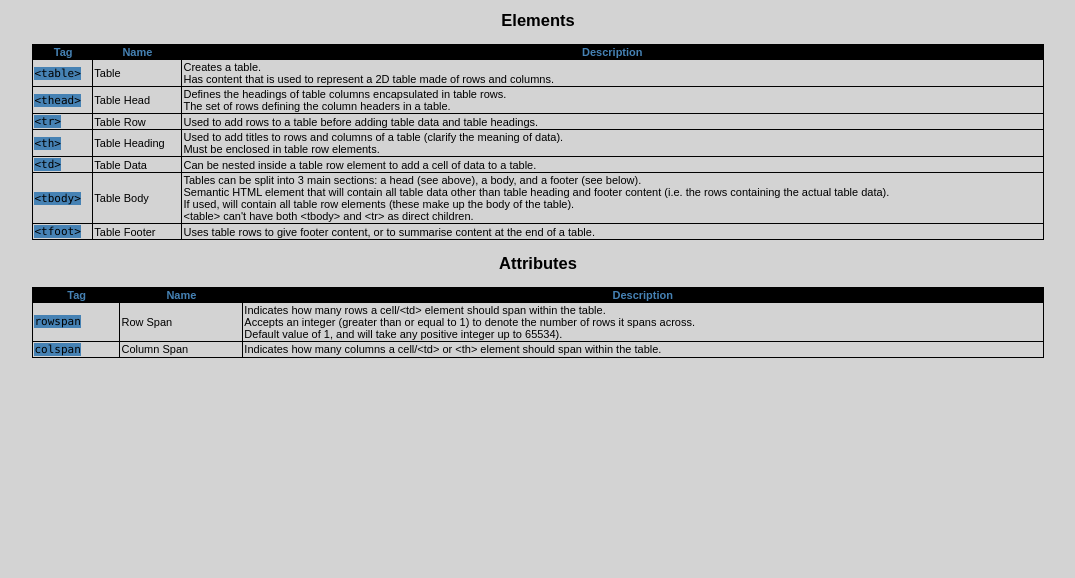
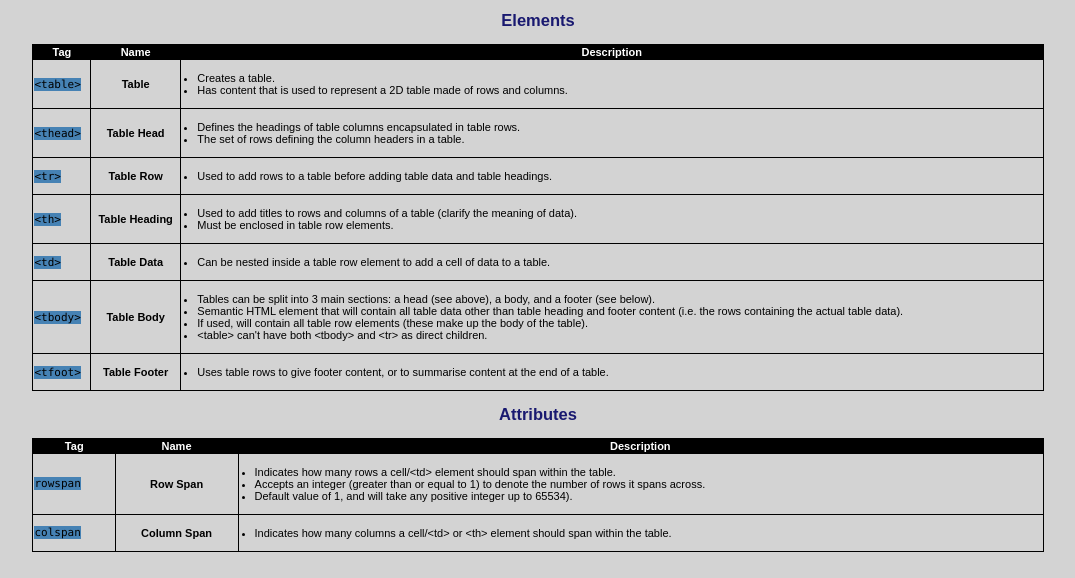
Before and after one commit to CharlieH94/CheatSheet, a plain HTML site: page index.html in a window 1280 px wide. Shown: the part 44-622 px from the top of the page, without its empty margins (102-1177 px from the left). Drawn offline with Linux system fonts and the light colour scheme.

Commit message:
Style changes - bullets, name weight and h2 color

```diff
--- a/index.html
+++ b/index.html
@@ -23,48 +23,72 @@
             <tbody>
                 <tr row>
                     <td><span class="html-tag">&lttable&gt</span></td>
-                    <td>Table</td>
-                    <td>Creates a table.<br>
-                        Has content that is used to represent a 2D table made of rows and columns.
+                    <td class="name">Table</td>
+                    <td>
+                        <ul>
+                            <li>Creates a table.</li>
+                            <li>Has content that is used to represent a 2D table made of rows and columns.</li>
+                        </ul>
                     </td>
                 </tr>
                 <tr row>
                     <td><span class="html-tag">&ltthead&gt</span></td>
-                    <td>Table Head</td>
-                    <td>Defines the headings of table columns encapsulated in table rows.<br>
-                        The set of rows defining the column headers in a table.
+                    <td class="name">Table Head</td>
+                    <td>
+                        <ul>
+                            <li>Defines the headings of table columns encapsulated in table rows.</li>
+                            <li>The set of rows defining the column headers in a table.</li>
+                        </ul>
                     </td>
                 </tr>
                 <tr row>
                     <td><span class="html-tag">&lttr&gt</span></td>
-                    <td>Table Row</td>
-                    <td>Used to add rows to a table before adding table data and table headings.</td>
+                    <td class="name">Table Row</td>
+                    <td>
+                        <ul>
+                            <li>Used to add rows to a table before adding table data and table headings.</li>
+                        </ul>
+                    </td>
                 </tr>
                 <tr row>
                     <td><span class="html-tag">&ltth&gt</span></td>
-                    <td>Table Heading</td>
-                    <td>Used to add titles to rows and columns of a table (clarify the meaning of data).<br>
-                        Must be enclosed in table row elements.
+                    <td class="name">Table Heading</td>
+                    <td>
+                        <ul>
+                            <li>Used to add titles to rows and columns of a table (clarify the meaning of data).</li>
+                            <li>Must be enclosed in table row elements.</li>
+                        </ul>
                     </td>
                 </tr>
                 <tr row>
                     <td><span class="html-tag">&lttd&gt</span></td>
-                    <td>Table Data</td>
-                    <td>Can be nested inside a table row element to add a cell of data to a table.</td>
+                    <td class="name">Table Data</td>
+                    <td>
+                        <ul>
+                            <li>Can be nested inside a table row element to add a cell of data to a table.</li>
+                        </ul>
+                    </td>
                 </tr>
                 <tr row>
                     <td><span class="html-tag">&lttbody&gt</span></td>
-                    <td>Table Body</td>
-                    <td>Tables can be split into 3 main sections: a head (see above), a body, and a footer (see below).<br>
-                        Semantic HTML element that will contain all table data other than table heading and footer content (i.e. the rows containing the actual table data).<br>
-                        If used, will contain all table row elements (these make up the body of the table).<br>
-                        &lttable&gt can't have both &lttbody&gt and &lttr&gt as direct children.
+                    <td class="name">Table Body</td>
+                    <td>
+                        <ul>
+                            <li>Tables can be split into 3 main sections: a head (see above), a body, and a footer (see below).</li>
+                            <li>Semantic HTML element that will contain all table data other than table heading and footer content (i.e. the rows containing the actual table data).</li>
+                            <li>If used, will contain all table row elements (these make up the body of the table).</li>
+                            <li>&lttable&gt can't have both &lttbody&gt and &lttr&gt as direct children.</li>
+                        </ul>
                     </td>
                 </tr>
                 <tr row>
                     <td><span class="html-tag">&lttfoot&gt</span></td>
-                    <td>Table Footer</td>
-                    <td>Uses table rows to give footer content, or to summarise content at the end of a table.</td>
+                    <td class="name">Table Footer</td>
+                    <td>
+                        <ul>
+                            <li>Uses table rows to give footer content, or to summarise content at the end of a table.</li>
+                        </ul>
+                    </td>
                 </tr>
             </tbody>
         </table>
@@ -80,16 +104,23 @@
             <tbody>
                 <tr row>
                     <td><span class="html-tag">rowspan</span></td>
-                    <td>Row Span</td>
-                    <td>Indicates how many rows a cell/&lttd&gt element should span within the table.<br>
-                        Accepts an integer (greater than or equal to 1) to denote the number of rows it spans across.<br>
-                        Default value of 1, and will take any positive integer up to 65534).
+                    <td class="name">Row Span</td>
+                    <td>
+                        <ul>
+                            <li>Indicates how many rows a cell/&lttd&gt element should span within the table.</li>
+                            <li>Accepts an integer (greater than or equal to 1) to denote the number of rows it spans across.</li>
+                            <li>Default value of 1, and will take any positive integer up to 65534).</li>
+                        </ul>
                     </td>
                 </tr>
                 <tr row>
                     <td><span class="html-tag">colspan</span></td>
-                    <td>Column Span</td>
-                    <td>Indicates how many columns a cell/&lttd&gt or &ltth&gt element should span within the table.</td>
+                    <td class="name">Column Span</td>
+                    <td>
+                        <ul>
+                            <li>Indicates how many columns a cell/&lttd&gt or &ltth&gt element should span within the table.</li>
+                        </ul>
+                    </td>
                 </tr>
             </tbody>
 
--- a/styles.css
+++ b/styles.css
@@ -14,6 +14,7 @@ h1 {
 
 h2 {
     text-align: center;
+    color: midnightblue;
 }
 
 table {
@@ -23,13 +24,19 @@ table {
 }
 
 thead {
-    color: steelblue;
+    color: white;
     background-color: black;
+
 }
 
 table {
     border-collapse: collapse;
     border-radius: 5px;
+}
+
+ul {
+    padding: 0 15px;
+    margin 0;
 }
 
 td, tr {
@@ -39,5 +46,9 @@ td, tr {
 .html-tag {
     font-family: "Lucida Console", Courier, monospace;
     background-color: steelblue;
+}
+
+.name {
+    font-weight: 700;
     text-align: center;
 }
```
